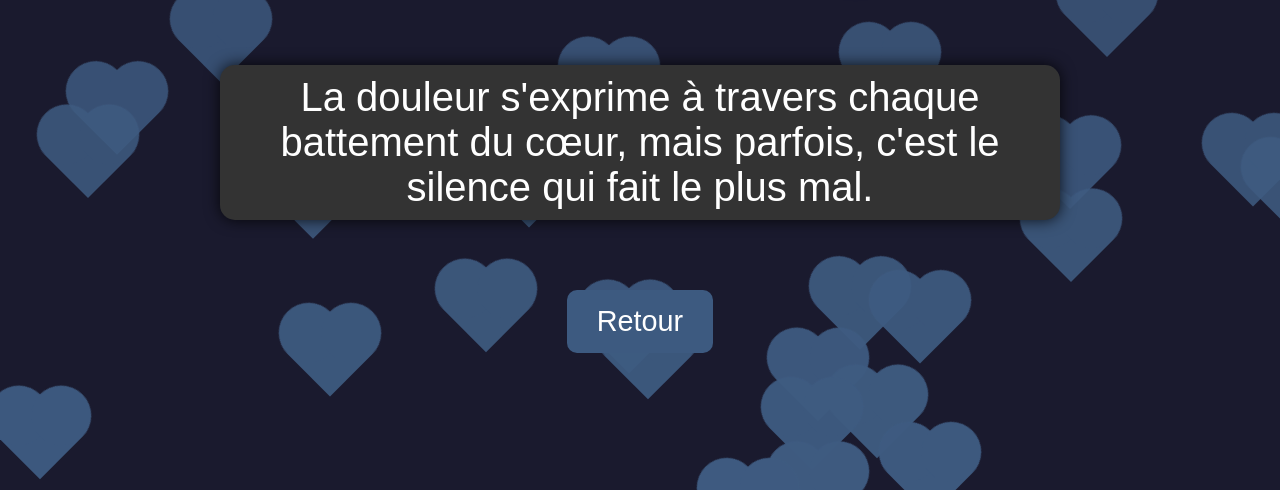
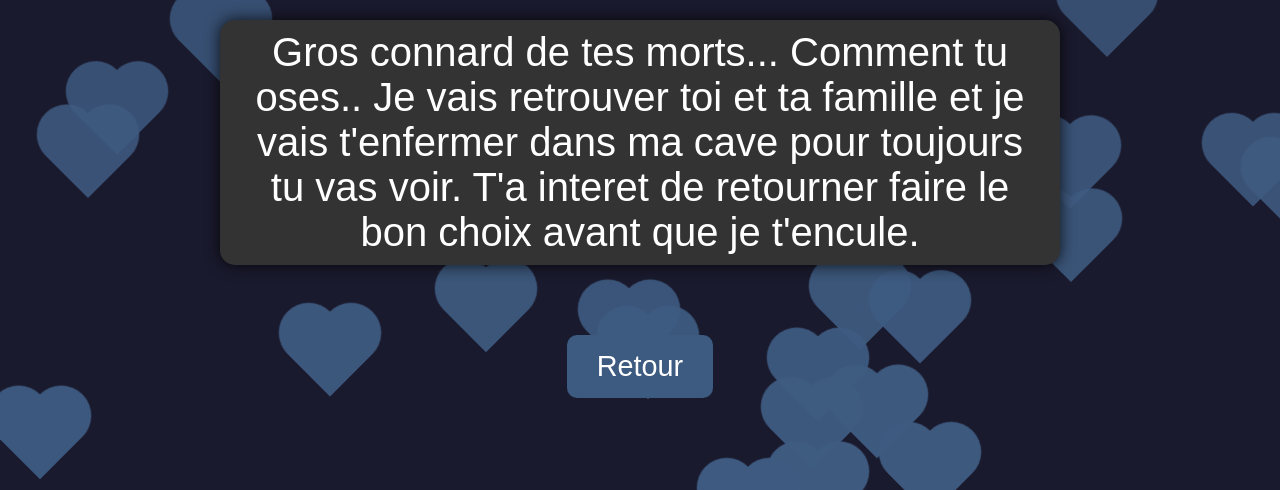
Before and after one commit to Emerarud0/amour, a plain HTML site: page tristesse.html in a window 1280 px wide. Shown: the part 310-800 px from the top of the page. Drawn offline with Linux system fonts and the light colour scheme; a web font is replaced by a local one.

Commit message:
Update tristesse.html

```diff
--- a/tristesse.html
+++ b/tristesse.html
@@ -132,7 +132,7 @@
 </head>
 <body>
     <h1>Tristesse 💔</h1>
-    <p>La douleur s'exprime à travers chaque battement du cœur, mais parfois, c'est le silence qui fait le plus mal.</p>
+    <p>Gros connard de tes morts... Comment tu oses.. Je vais retrouver toi et ta famille et je vais t'enfermer dans ma cave pour toujours tu vas voir. T'a interet de retourner faire le bon choix avant que je t'encule.</p>
 
     <!-- Bouton "Retour" pour revenir à la page index -->
     <button class="click-button" onclick="window.location.href='index.html';">Retour</button>
```
